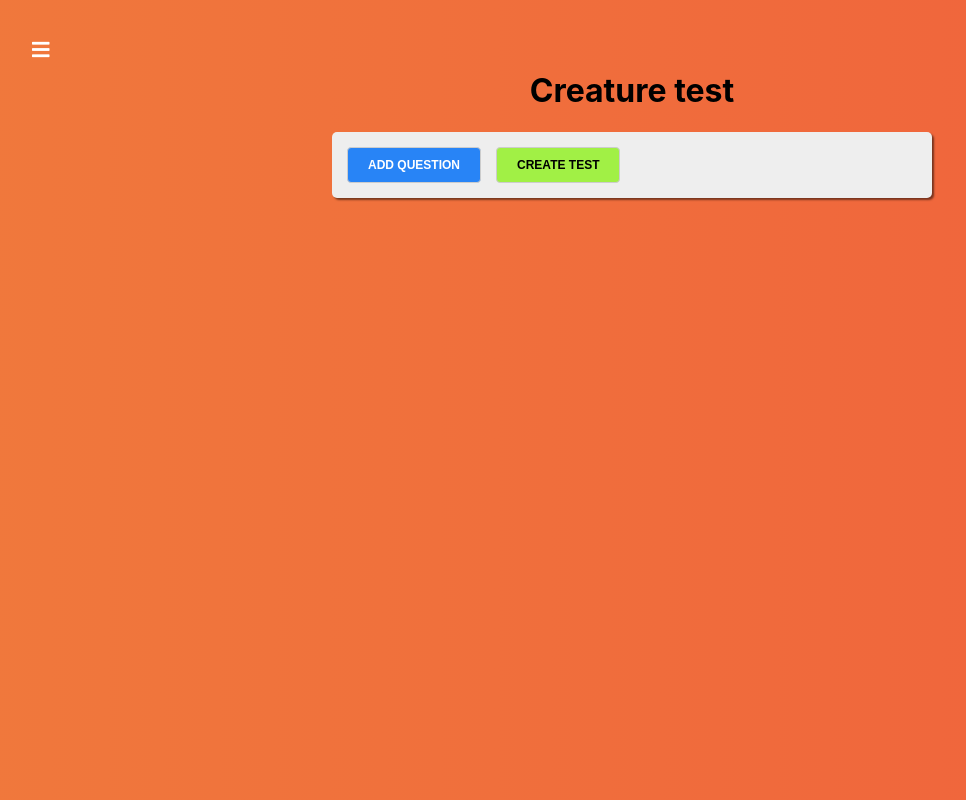
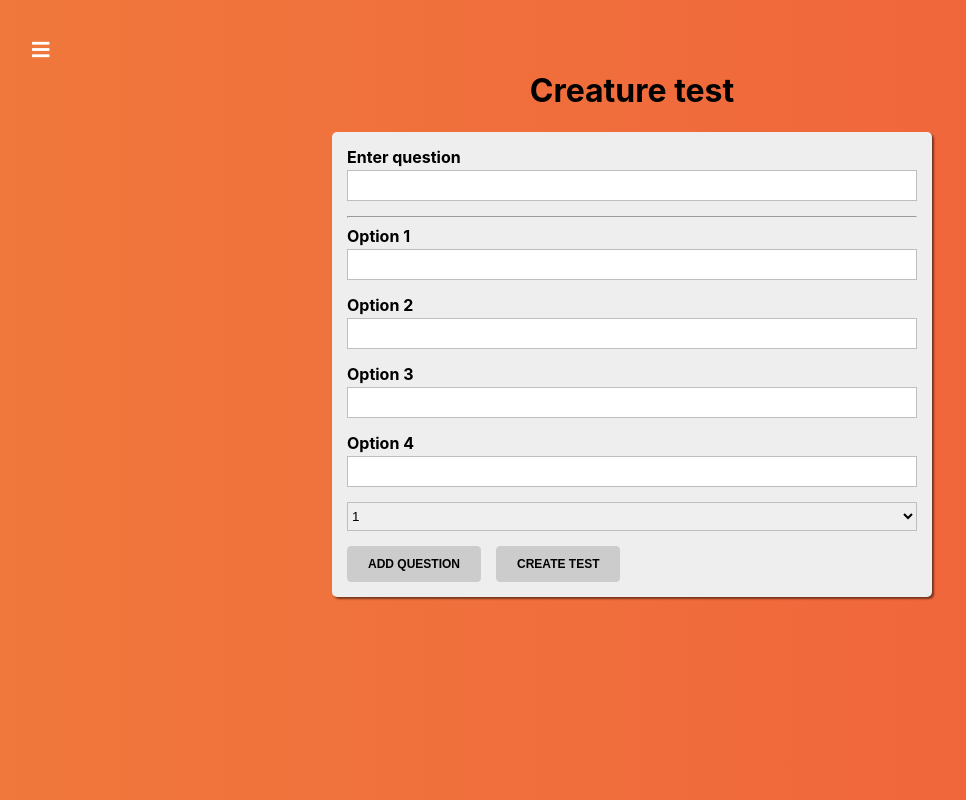
Before and after one commit to Mixeys/react-quiz, a React app: page /quiz-creator in a window 1280 px wide. Shown: the whole page, without its empty margins (8-974 px from the left). Built offline with nearby package versions, Linux system fonts and the light colour scheme.

Commit message:
commit 1.6

```diff
--- a/package.json
+++ b/package.json
@@ -5,6 +5,7 @@
   "dependencies": {
     "@babel/core": "7.1.0",
     "@svgr/webpack": "2.4.1",
+    "axios": "^0.18.0",
     "babel-core": "7.0.0-bridge.0",
     "babel-eslint": "9.0.0",
     "babel-jest": "23.6.0",
--- /dev/null
+++ b/src/components/UI/Select/Select.js
@@ -0,0 +1,23 @@
+import React from "react";
+
+import classes from "./Select.module.css";
+
+const Select = props => {
+  const htmlFor = `${props.label}-${Math.random()}`;
+  return (
+    <div className={classes.Select}>
+      <label htmlFor={htmlFor} />
+      <select id={htmlFor} value={props.value} onChange={props.onChange}>
+        {props.options.map((option, index) => {
+          return (
+            <option value={option.value} key={option.value + index}>
+              {option.text}
+            </option>
+          );
+        })}
+      </select>
+    </div>
+  );
+};
+
+export default Select;
--- /dev/null
+++ b/src/components/UI/Select/Select.module.css
@@ -0,0 +1,21 @@
+.Select {
+  margin-bottom: 15px;
+}
+
+.Select label {
+  margin: 0 0 3px 0;
+  padding: 0;
+  font-weight: bold;
+  display: block;
+}
+
+.Select select {
+  display: block;
+  box-sizing: border-box;
+  border: 1px solid #bebebe;
+  margin: 0 0 5px;
+  height: 29px;
+  width: 100%;
+  outline: none;
+  transition: all 300ms ease-in-out;
+}
--- a/src/containers/Auth/Auth.js
+++ b/src/containers/Auth/Auth.js
@@ -5,6 +5,7 @@ import classes from "./Auth.module.css";
 import Button from "../../components/UI/Button/Button";
 import Input from "../../components/UI/Input/Input";
 import is from 'is_js';
+import axios from 'axios';
 
 class Auth extends Component {
   state = {
@@ -36,8 +37,32 @@ class Auth extends Component {
       }
     }
   };
-  loginHandler = () => {};
-  registerHandler = () => {};
+  loginHandler = async () => {
+    const authData = {
+      email: this.state.formControls.email.value,
+      password: this.state.formControls.password.value,
+      returnSecureToken: true,
+    }
+    try {
+      const response = await axios.post('https://www.googleapis.com/identitytoolkit/v3/relyingparty/verifyPassword?key=AIzaSyAN6mYN3MPf_cLYcbna88qwGEK5zYmV7fg', authData);
+      console.log(response.data);
+    } catch (e) {
+      console.log(e)
+    }
+  };
+  registerHandler = async () => {
+    const authData = {
+      email: this.state.formControls.email.value,
+      password: this.state.formControls.password.value,
+      returnSecureToken: true,
+    }
+    try {
+      const response = await axios.post('https://www.googleapis.com/identitytoolkit/v3/relyingparty/signupNewUser?key=AIzaSyAN6mYN3MPf_cLYcbna88qwGEK5zYmV7fg', authData);
+      console.log(response.data);
+    } catch (e) {
+      console.log(e)
+    }
+  };
   submitHandler = e => {
     e.preventDefault();
   };
--- a/src/containers/QuizCreator/QuizCreator.js
+++ b/src/containers/QuizCreator/QuizCreator.js
@@ -1,56 +1,189 @@
-import React, { Component } from 'react';
+import React, { Component } from "react";
 
-import classes from './QuizCreator.module.css';
-import Button from '../../components/UI/Button/Button';
-import { createControl } from '../../form/formFramework';
+import classes from "./QuizCreator.module.css";
+import Button from "../../components/UI/Button/Button";
+import {
+  createControl,
+  validate,
+  validateForm
+} from "../../form/formFramework";
+import Input from "../../components/UI/Input/Input";
+import Auxiliary from "../../hoc/Auxiliary/Auxiliary";
+import Select from "../../components/UI/Select/Select";
+import axios from "axios";
 
 function createOptionControl(number) {
-    return createControl({
+  return createControl(
+    {
       label: `Option ${number}`,
-        errorMessage: 'The value cannot be empty',
-        id: number,
-    }, {required: true})
+      errorMessage: "The value cannot be empty",
+      id: number
+    },
+    { required: true }
+  );
 }
 
 function createFormControl() {
   return {
-        question: createControl({
-            label: 'Enter question',
-            errorMessage: 'The question cannot be empty',
-        }, {required: true}),
+    question: createControl(
+      {
+        label: "Enter question",
+        errorMessage: "The question cannot be empty"
+      },
+      { required: true }
+    ),
     option1: createOptionControl(1),
     option2: createOptionControl(2),
     option3: createOptionControl(3),
-        option4: createOptionControl(4),
-    }
+    option4: createOptionControl(4)
+  };
 }
 
 class QuizCreator extends Component {
   state = {
+    rightAnswerId: 1,
+    isFormValid: false,
     quiz: [],
     formControls: createFormControl()
-    }
+  };
   submitHandler = event => {
     event.preventDefault();
+  };
+  addQuestionHandler = event => {
+    event.preventDefault();
+    const quiz = this.state.quiz.concat();
+    const index = quiz.length + 1;
+    const {
+      question,
+      option1,
+      option2,
+      option3,
+      option4
+    } = this.state.formControls;
+    const questionItem = {
+      question: question.value,
+      id: index,
+      rightAnswerId: this.state.rightAnswerId,
+      answers: [
+        {
+          text: option1.value,
+          id: option1.id
+        },
+        {
+          text: option2.value,
+          id: option2.id
+        },
+        {
+          text: option3.value,
+          id: option3.id
+        },
+        {
+          text: option4.value,
+          id: option4.id
         }
-    addQuestionHandler = () => {}
-    createQuizHandler = () => {}
+      ]
+    };
+    quiz.push(questionItem);
+    this.setState({
+      quiz,
+      rightAnswerId: 1,
+      isFormValid: false,
+      formControls: createFormControl()
+    });
+  };
+  createQuizHandler = async event => {
+    event.preventDefault();
+    try {
+      await axios.post(
+        "https://react-quiz-d1b02.firebaseio.com/quizes.json",
+        this.state.quiz
+      );
+      this.setState({
+        quiz: [],
+      rightAnswerId: 1,
+      isFormValid: false,
+      formControls: createFormControl()
+      })
+    } catch (e) {
+      console.log(e);
+    }
+    // axios.post('https://react-quiz-d1b02.firebaseio.com/quizes.json', this.state.quiz)
+    //   .then(response => {
+    //     console.log(response)
+    //   })
+    //   .catch(error => console.log(error))
+  };
+  changeHandler = (value, controlName) => {
+    const formControls = { ...this.state.formControls };
+    const control = { ...formControls[controlName] };
+    control.touched = true;
+    control.value = value;
+    control.valid = validate(control.value, control.validation);
+
+    formControls[controlName] = control;
+    this.setState({
+      formControls,
+      isFormValid: validateForm(formControls)
+    });
+  };
+  renderControls() {
+    return Object.keys(this.state.formControls).map((controlName, index) => {
+      const control = this.state.formControls[controlName];
+      return (
+        <Auxiliary key={controlName + index}>
+          <Input
+            label={control.label}
+            value={control.value}
+            valid={control.valid}
+            shouldValidate={!!control.validation}
+            touched={control.touched}
+            errorMessage={control.errorMessage}
+            onChange={event =>
+              this.changeHandler(event.target.value, controlName)
+            }
+          />
+          {index === 0 ? <hr /> : null}
+        </Auxiliary>
+      );
+    });
+  }
+  selectChangeHandler = event => {
+    this.setState({
+      rightAnswerId: +event.target.value
+    });
+  };
   render() {
+    const select = (
+      <Select
+        label="Choose the correct answer"
+        value={this.state.rightAnswerId}
+        onChange={this.selectChangeHandler}
+        options={[
+          { text: 1, value: 1 },
+          { text: 2, value: 2 },
+          { text: 3, value: 3 },
+          { text: 4, value: 4 }
+        ]}
+      />
+    );
     return (
       <div className={classes.QuizCreator}>
         <div>
           <h1>Creature test</h1>
           <form onSubmit={this.submitHandler}>
-                        {/* { this.renderControls() } */}
+            {this.renderControls()}
+            {select}
             <Button
               type="primary"
-                            onClick={this.addQuestion}
+              onClick={this.addQuestionHandler}
+              disabled={!this.state.isFormValid}
             >
               Add question
             </Button>
             <Button
               type="success"
               onClick={this.createQuizHandler}
+              disabled={this.state.quiz.length === 0}
             >
               Create test
             </Button>
--- a/src/containers/QuizList/QuizList.js
+++ b/src/containers/QuizList/QuizList.js
@@ -1,9 +1,13 @@
 import React, { Component } from "react";
 import { NavLink } from "react-router-dom";
+import axios from "axios";
 
 import classes from "./QuizList.module.css";
 
 class QuizList extends Component {
+  state = {
+    quizes: [],
+  }
   renderQuizes() {
     return [1, 2, 3].map((quiz, index) => {
       return (
@@ -13,12 +17,27 @@ class QuizList extends Component {
       );
     });
   }
+  async componentDidMount() {
+    try{
+      const response = await axios.get("https://react-quiz-d1b02.firebaseio.com/quizes.json");
+      const quizes = [];
+      Object.keys(response.data).forEach((key, index) => {
+        quizes.push({
+          id: key,
+          name: `Test ${index + 1}`
+        })
+      })
+    } catch (e) {
+      console.log(e)
+    }
+  }
+
   render() {
     return (
       <div className={classes.QuizList}>
         <div>
-            <h1>List test</h1>
-            <ul>{this.renderQuizes()}</ul>
+          <h1>List test</h1>
+          <ul>{this.renderQuizes()}</ul>
         </div>
       </div>
     );
--- a/src/form/formFramework.js
+++ b/src/form/formFramework.js
@@ -1,9 +1,30 @@
 export function createControl(config, validation) {
-    return {
-        ...config,
-        validation,
-        valid: !validation,
-        touched: false,
-        value: ''
+  return {
+    ...config,
+    validation,
+    valid: !validation,
+    touched: false,
+    value: ""
+  };
+}
+
+export function validate(value, validation = null) {
+  if (!validation) {
+    return true;
+  }
+  let isValid = true;
+  if (validation.required) {
+    isValid = value.trim() !== "" && isValid;
+  }
+  return isValid;
+}
+
+export function validateForm(formControls) {
+  let isFormValid = true;
+  for (let control in formControls) {
+    if (formControls.hasOwnProperty(control)) {
+      isFormValid = formControls[control].valid && isFormValid;
     }
+  }
+  return isFormValid;
 }
--- /dev/null
+++ b/src/hoc/Auxiliary/Auxiliary.js
@@ -0,0 +1,3 @@
+const Auxiliary = props => props.children;
+
+export default Auxiliary;
```
Also changed, not shown: 1 other file (tests, documents, lock files or other folders). Lines whose indentation alone changed are shown as unchanged.
